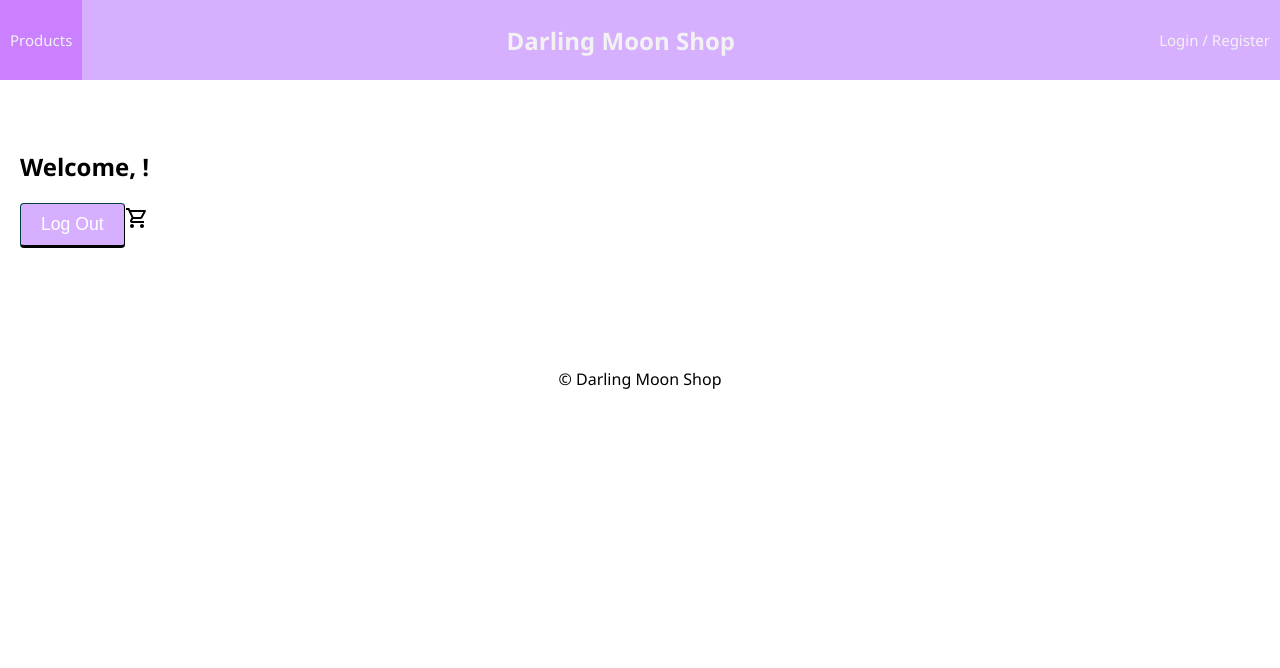
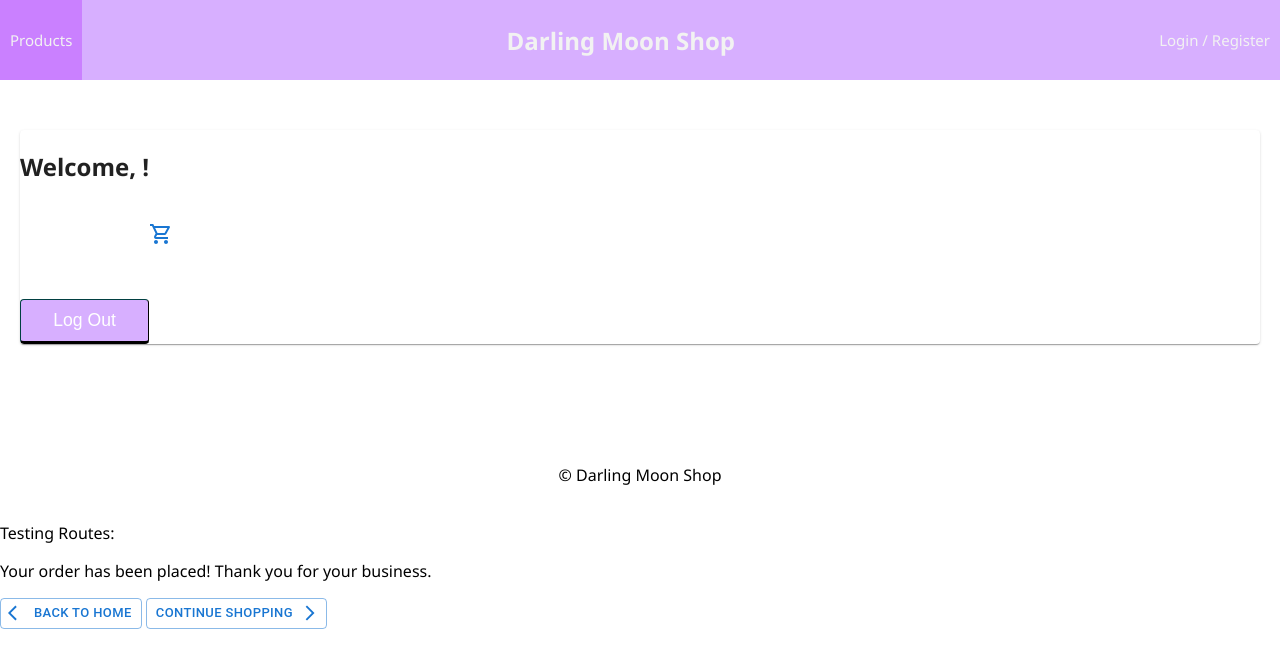
Before and after one commit to yherxx461/darling-moon-shop, a React (Vite) app: page /#/account in a window 1280 px wide. Shown: the top 668 px of the page. Built offline with nearby package versions, Linux system fonts and the light colour scheme; no server answers.

Commit message:
Successfully routed user to the home page instead of the Account Page when logged successfully to the account + successfully linked the shoppingCartIcon to the shoppingCart link

```diff
--- a/src/components/AccountPage/AccountPage.jsx
+++ b/src/components/AccountPage/AccountPage.jsx
@@ -1,24 +1,64 @@
 import React from 'react';
 import LogOutButton from '../LogOutButton/LogOutButton';
 import { useSelector } from 'react-redux';
+import { useHistory } from 'react-router-dom';
 import ShoppingCartOutlinedIcon from '@mui/icons-material/ShoppingCartOutlined';
+import { useTheme } from '@mui/material/styles';
+import Box from '@mui/material/Box';
+import Card from '@mui/material/Card';
+
+import { Link } from '@mui/material';
 
 function AccountPage() {
   // this component doesn't do much to start, just renders some user reducer info to the DOM
   const user = useSelector((store) => store.user);
+  const history = useHistory();
+
+  const handleClick = () => {
+    history.push('/shoppingcart');
+    // console.log('navigate to Orders');
+  };
   return (
     <div className="container">
-      <span>
+      <span className="span-container">
+        <Card sx={{ display: 'flex' }}>
+          <Box
+            sx={{
+              display: 'flex',
+              flexDirection: 'column',
+              justifyContent: 'center',
+              // content: 'center,',
+            }}
+          >
             <h2>Welcome, {user.username}!</h2>
             <p>{user.name}</p>
             <p>{user.email}</p>
             <p>{user.phone}</p>
             {/* <p>Your ID is: {user.id}</p> */}
             {/* DO NOT SHOW USER ID. COMMENTED USER ID OUT. */}
+            {/* </Box>
+        </Card>
+        <Card sx={{ display: 'flex' }}>
+      <Box sx={{ display: 'flex', flexDirection: 'column' }}> */}{' '}
+            {/* <ShoppingCartOutlinedIcon /> */}
             <LogOutButton className="btn" />
-      </span>
-      <span>
-        <ShoppingCartOutlinedIcon />
+          </Box>
+          <Box
+            sx={{
+              display: 'flex',
+              flexDirection: 'column',
+              justifyContent: 'center',
+              // content: 'center',
+            }}
+          >
+            <Link to="/orders">
+              <ShoppingCartOutlinedIcon
+                className="shoppingCart"
+                onClick={handleClick}
+              />
+            </Link>
+          </Box>
+        </Card>
       </span>
     </div>
   );
--- a/src/components/App/App.jsx
+++ b/src/components/App/App.jsx
@@ -25,6 +25,7 @@ import RegisterPage from '../RegisterPage/RegisterPage';
 import ProductsPage from '../ProductsPage/ProductsPage';
 
 import './App.css';
+import ThankYouPage from '../ThankYouPage/ThankYouPage';
 
 // const theme = createTheme({
 //   palette: {
@@ -44,6 +45,7 @@ function App() {
   }, [dispatch]);
 
   return (
+    <>
       <Router>
         {/* return <ThemeProvider theme={theme}>...</ThemeProvider>; */}
         <div>
@@ -124,6 +126,11 @@ function App() {
           <Footer />
         </div>
       </Router>
+      <div>
+        <p>Testing Routes:</p>
+        <ThankYouPage />
+      </div>
+    </>
   );
 }
 
--- a/src/components/Nav/Nav.jsx
+++ b/src/components/Nav/Nav.jsx
@@ -44,8 +44,9 @@ function Nav() {
             {/* <Link className="navLink" to="/info">
               Info Page
             </Link> */}
-
-            <LogOutButton className="navLink" />
+            <Link to="/home">
+              <LogOutButton className="navLink" />
+            </Link>
           </>
         )}
 
--- a/src/redux/sagas/user.saga.js
+++ b/src/redux/sagas/user.saga.js
@@ -24,8 +24,18 @@ function* fetchUser() {
   }
 }
 
+function* updateUserInfo() {
+  try {
+    console.log('UPDATE_USER_INFO PAYLOAD:', action.payload);
+    yield axios.put(`/api/user/${id}`, action.payload);
+  } catch (error) {
+    console.log('ERROR UPDATING USER INFO', error);
+  }
+}
+
 function* userSaga() {
   yield takeLatest('FETCH_USER', fetchUser);
+  yield takeLatest('UPDATE_USER_INFO', updateUserInfo);
 }
 
 export default userSaga;
```
Lines whose indentation alone changed are shown as unchanged.
